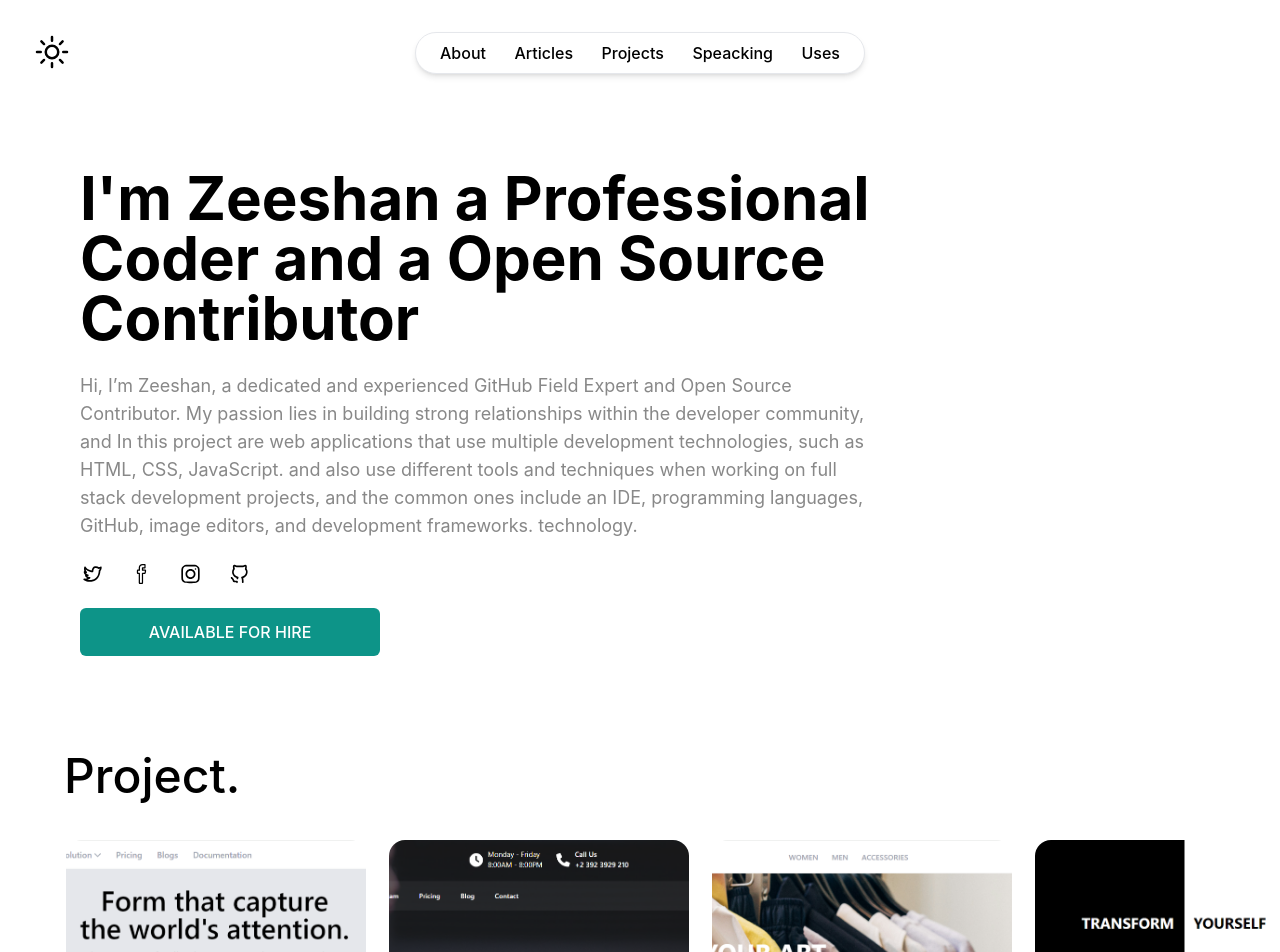
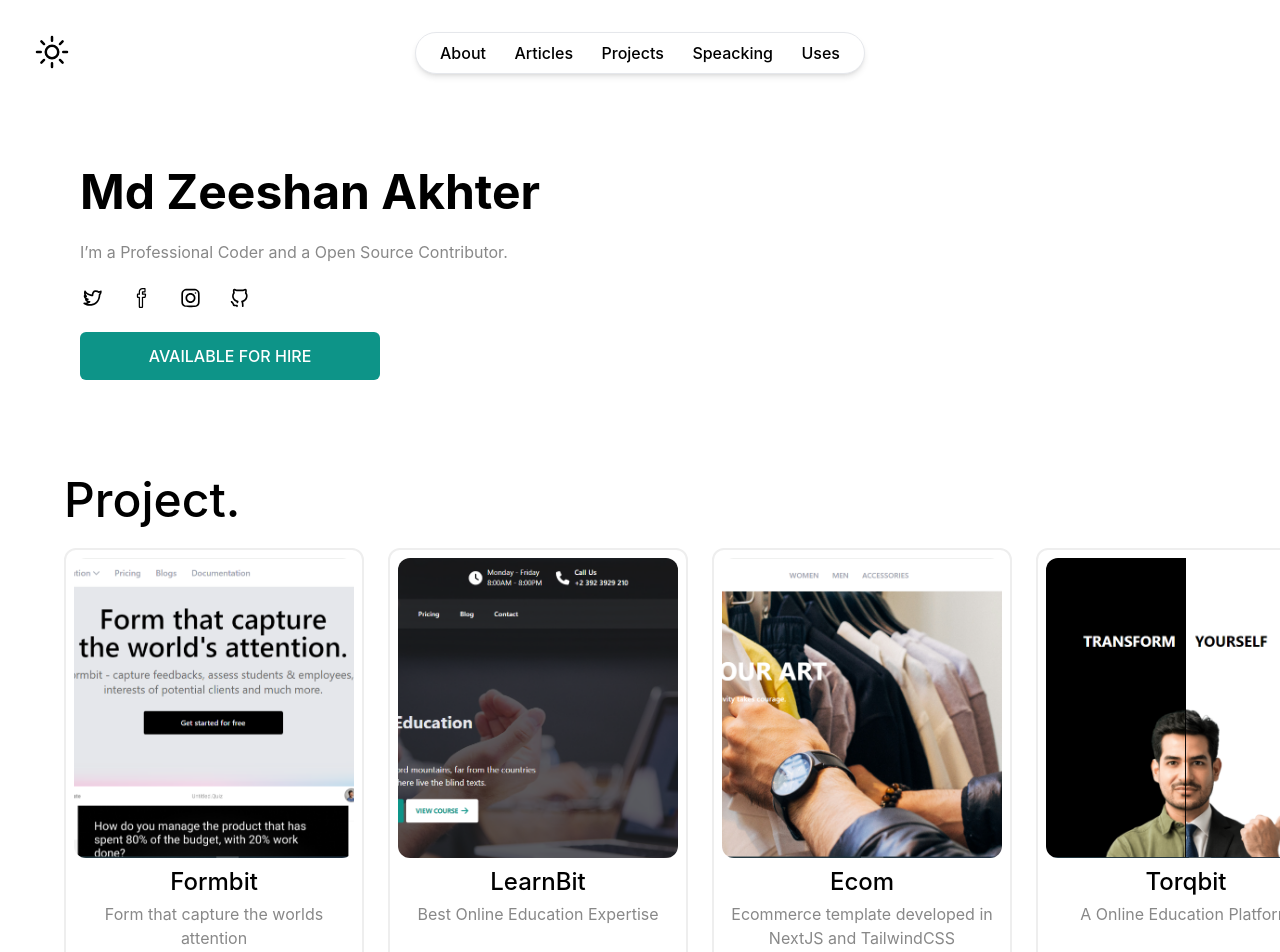
Before and after one commit to zeeshanak23/portfolio, a Next.js app: page / in a window 1280 px wide. Shown: the top 952 px of the page. Built offline with nearby package versions, Linux system fonts and the light colour scheme.

Commit message:
Made the changes in css

```diff
--- a/src/components/article/Article.tsx
+++ b/src/components/article/Article.tsx
@@ -62,7 +62,7 @@ const Article: FC<{
         <h1 className='m-auto bg-white px-4 pt-12 text-3xl font-medium md:w-[1400px] md:px-14 md:text-5xl dark:bg-zinc-900'>
           Blog.
         </h1>
-        <div className='m-auto flex  w-[100%] flex-col bg-white md:w-[1400px] md:flex-row md:items-center md:justify-between md:p-12 dark:bg-zinc-900 md:dark:bg-zinc-900 '>
+        <div className='m-auto flex  w-[100%] flex-col bg-white md:w-[1400px] md:flex-row md:items-center md:justify-between md:px-10 md:pt-4 dark:bg-zinc-900 md:dark:bg-zinc-900 '>
           <div className='m-auto grid w-[100%] grid-rows-3 gap-2 px-4 py-2  sm:flex-row  md:w-[1200px] md:items-center  md:gap-6 dark:bg-zinc-900 '>
             {morePost.map((blog, i) => {
               return (
--- a/src/components/hero/Hero.tsx
+++ b/src/components/hero/Hero.tsx
@@ -5,18 +5,9 @@ const Hero = () => {
       className='m-auto w-[100%] bg-white md:w-[1400px]  dark:bg-zinc-900 '
     >
       <div className='flex w-[350px] flex-col gap-6  p-4 md:w-[950px] md:p-20'>
-        <h1 className='text-4xl md:text-6xl'>
-          I'm Zeeshan a Professional Coder and a Open Source Contributor
-        </h1>
-        <p className='text-lg text-[#888]'>
-          Hi, I’m Zeeshan, a dedicated and experienced GitHub Field Expert and
-          Open Source Contributor. My passion lies in building strong
-          relationships within the developer community, and In this project are
-          web applications that use multiple development technologies, such as
-          HTML, CSS, JavaScript. and also use different tools and techniques
-          when working on full stack development projects, and the common ones
-          include an IDE, programming languages, GitHub, image editors, and
-          development frameworks. technology.
+        <h1 className='text-4xl md:text-5xl'>Md Zeeshan Akhter</h1>
+        <p className='text-base text-[#888]'>
+          I’m a Professional Coder and a Open Source Contributor.
         </p>
         <div className='flex items-center gap-6'>
           <svg
--- a/src/components/imageSection/Image.tsx
+++ b/src/components/imageSection/Image.tsx
@@ -4,29 +4,25 @@ const ImageSection = () => {
       content: '/images/image1.png',
       link: 'https://github.com/torqbit/formbit',
       title: 'Formbit',
-      description:
-        'Lorem, ipsum dolor sit amet consectetur adipisicing elit.Minus esse veniam maiores debitis laudantium',
+      description: 'Form that capture the worlds attention',
     },
     {
       content: '/images/image2.png',
       link: 'https://github.com/torqbit/learnbit',
       title: 'LearnBit',
-      description:
-        'Lorem, ipsum dolor sit amet consectetur adipisicing elit.Minus esse veniam maiores debitis laudantium',
+      description: 'Best Online Education Expertise',
     },
     {
       content: '/images/image3.png',
       link: 'https://github.com/torqbit/ecom',
       title: 'Ecom',
-      description:
-        'Lorem, ipsum dolor sit amet consectetur adipisicing elit.Minus esse veniam maiores debitis laudantium',
+      description: 'Ecommerce template developed in NextJS and TailwindCSS',
     },
     {
       content: '/images/image4.png',
       link: 'https://github.com/torqbit/torqbit',
       title: 'Torqbit',
-      description:
-        'Lorem, ipsum dolor sit amet consectetur adipisicing elit.Minus esse veniam maiores debitis laudantium',
+      description: 'A Online Education Platform',
     },
   ];
   return (
@@ -34,7 +30,7 @@ const ImageSection = () => {
       id='project'
       className='m-auto w-[100vw] overflow-hidden bg-white p-4 md:w-[1400px] md:px-16 dark:bg-zinc-900'
     >
-      <h1 className='m-auto mb-2 bg-white text-2xl font-medium md:mb-10 md:w-[1400px] md:text-5xl dark:bg-zinc-900'>
+      <h1 className='m-auto mb-2 bg-white text-2xl font-medium md:mb-6 md:w-[1400px] md:text-5xl dark:bg-zinc-900'>
         Project.
       </h1>
       <div>
@@ -44,15 +40,15 @@ const ImageSection = () => {
               <div key={i}>
                 <a
                   href={list.link}
-                  className='flex flex-col items-center justify-center text-center '
+                  className='flex h-[100%] w-[100%] flex-col items-center rounded-xl border-2  border-[#eee] p-2 text-center hover:shadow-md md:h-[420px] md:w-[300px]'
                 >
                   <img
-                    className='h-[100%] w-[100%] rounded-2xl  object-cover md:h-[300px] md:w-[300px]'
+                    className='h-[100%] w-[100%] rounded-xl object-cover  md:h-[300px] '
                     src={list.content}
                     alt=''
                   />
 
-                  <h3 className='mt-1 font-medium'>{list.title}</h3>
+                  <h3 className='mt-2 font-medium'>{list.title}</h3>
                   <p className='mt-1 text-[#888]'>{list.description}</p>
                 </a>
               </div>
```
